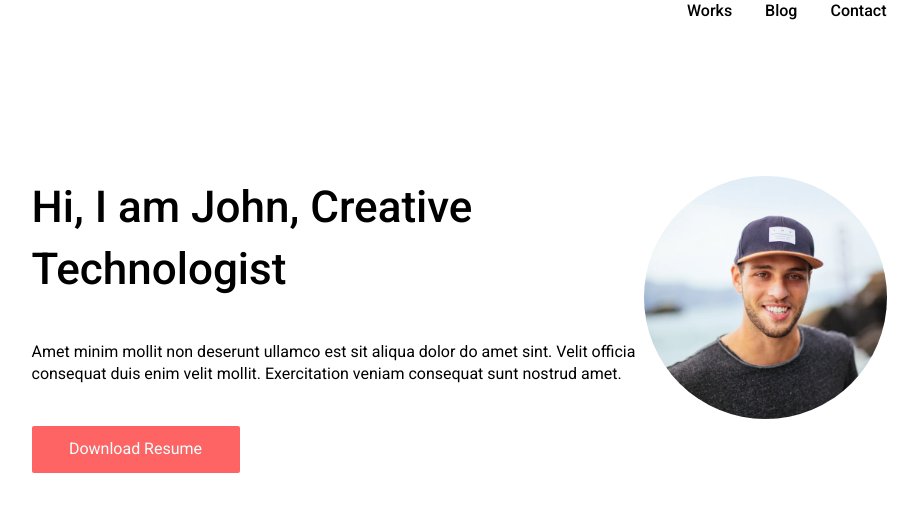
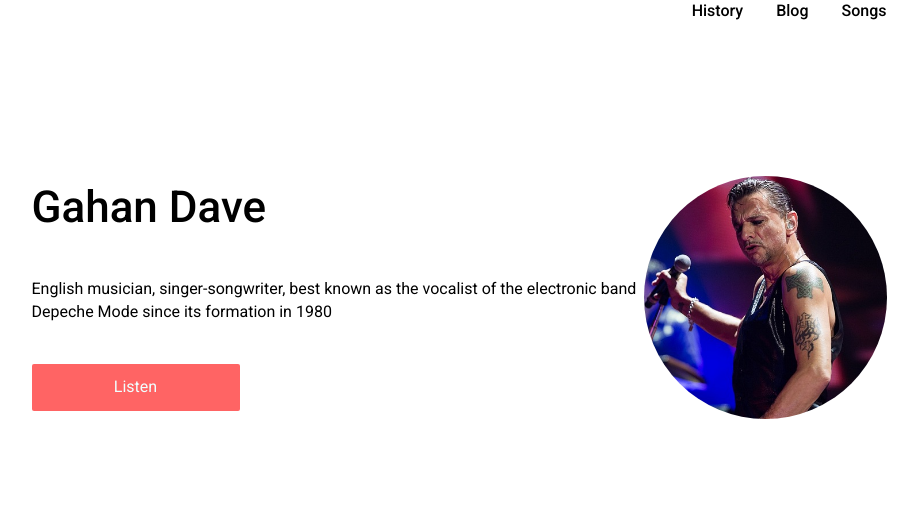
Before and after one commit to antolow/portfolio, a plain HTML site: page index.html in a window 1280 px wide. Shown: the whole page, without its empty margins (181-1099 px from the left). Drawn offline with Linux system fonts and the light colour scheme.

Commit message:
Подстроил блок под себя

```diff
--- a/index.html
+++ b/index.html
@@ -20,13 +20,13 @@
                 <nav class="nav">
                     <ul class="nav__list">
                         <li class="nav__item">
-                            <a href="#" class="nav__link">Works</a>
+                            <a href="#" class="nav__link">History</a>
                         </li>
                         <li class="nav__item">
                             <a href="#" class="nav__link">Blog</a>
                         </li>
                         <li class="nav__item">
-                            <a href="#" class="nav__link">Contact</a>
+                            <a href="#" class="nav__link">Songs</a>
                         </li>
                     </ul>
                 </nav>
@@ -36,19 +36,17 @@
                 <div class="container about__container">
                     <div class="about__info">
                         <div class="about__info-title">
-                            Hi, I am John,
-                            Creative Technologist
+                            Gahan Dave
                         </div>
                         <div class="about__info-main">
-                            Amet minim mollit non deserunt ullamco est sit aliqua dolor do amet sint. Velit officia
-                            consequat duis enim velit mollit. Exercitation veniam consequat sunt nostrud amet.
+                            English musician, singer-songwriter, best known as the vocalist of the electronic band Depeche Mode since its formation in 1980
                         </div>
                         <button class="about__download">
-                            Download Resume
+                            Listen
                         </button>
                     </div>
                     <div class="about__avatar">
-                        <img src="img/john.png" alt="" class="about__img">
+                        <img src="img/Dave.jpg" alt="" class="about__img">
                     </div>
                 </div>
             </section>
```
Also changed, not shown: img/Dave.jpg (added).
